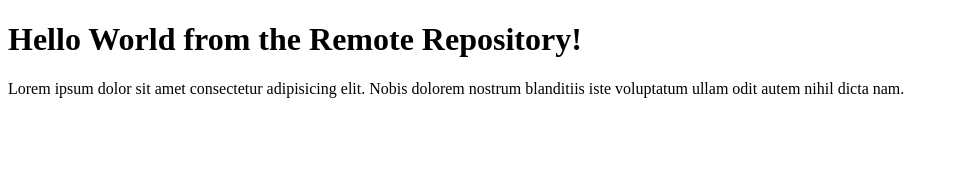
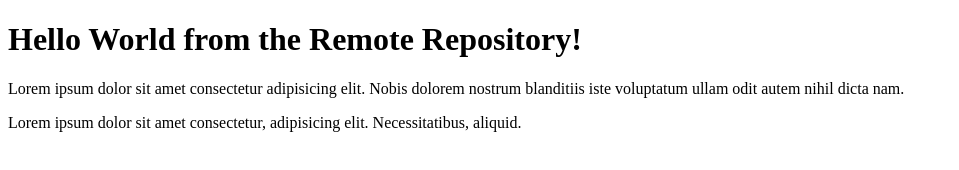
Before and after one commit to alexander-c-bock/lecture2-repository, a plain HTML site: page index.html in a window 1280 px wide. Shown: the whole page, without its empty margins (0-959 px from the left). Drawn offline with Linux system fonts and the light colour scheme.

Commit message:
Added some content

```diff
--- a/index.html
+++ b/index.html
@@ -6,5 +6,6 @@
 <body>
     <h1>Hello World from the Remote Repository!</h1>
     <p>Lorem ipsum dolor sit amet consectetur adipisicing elit. Nobis dolorem nostrum blanditiis iste voluptatum ullam odit autem nihil dicta nam.</p>
+    <p>Lorem ipsum dolor sit amet consectetur, adipisicing elit. Necessitatibus, aliquid.</p>
 </body>
 </html>
```
